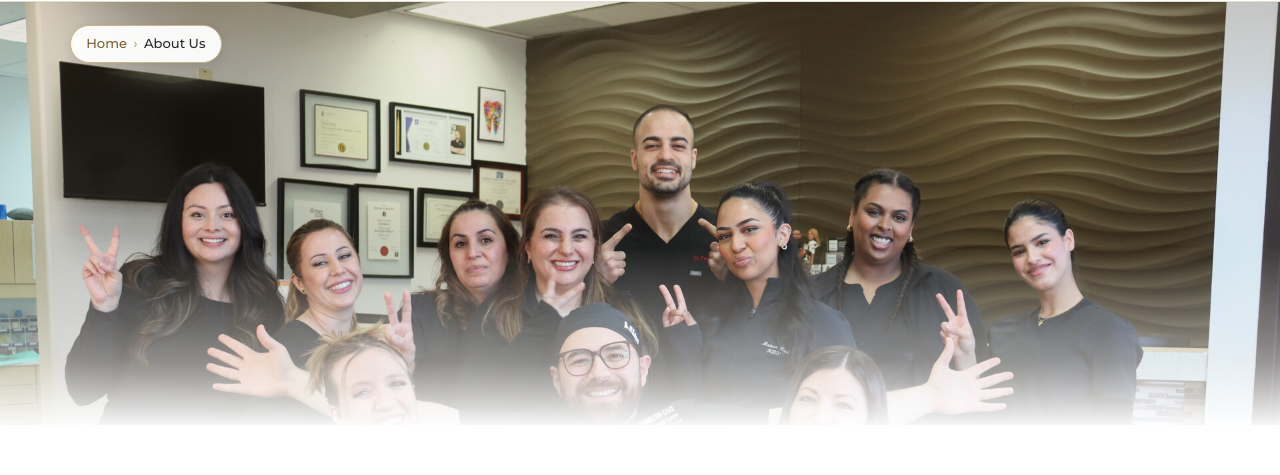
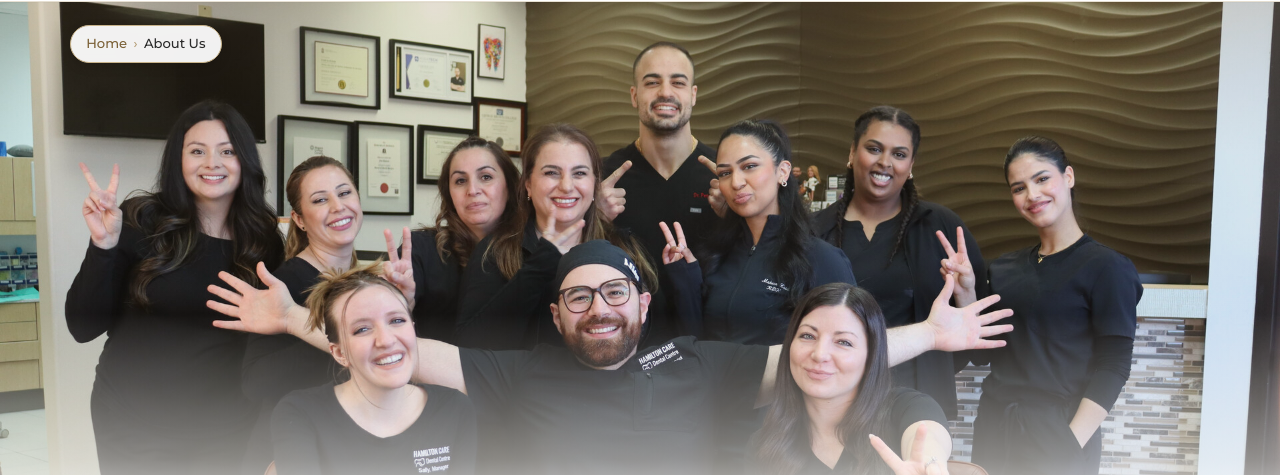
Before and after one commit to AhmadHamadi/HCDC, a website: page about-us/index.html in a window 1280 px wide. Shown: the part 136-611 px from the top of the page. Drawn offline with Linux system fonts and the light colour scheme.

Commit message:
Rebalance About Us / Our Story hero crop: no ceiling gap, keep front row in frame
The previous fix anchored the crop at the very top of the photo
(object-position 50% 6%) to stop the back-row dentist's head being cut
off. That overcorrected: the hero showed a band of ceiling above the
team and sliced the seated front row at the chin, so the bottom looked
cut off.

Make the hero taller (42vw instead of 33vw, capped at 900px) so ~63% of
the photo's height fits, and anchor at 50% 28% — just above the tallest
head (~14% from the top) with no ceiling band, keeping all eleven faces
and the front row's open arms in frame. Past 2200px the 900px cap makes
the hero proportionally shorter again, so a min-width override re-anchors
at 18% to keep heads clear there too.

Verified by simulating the exact object-fit: cover crop at 390, 768,
1280, 1920 and 2560px viewports: every face visible at all five sizes,
phones show the full photo height.

Co-Authored-By: Claude Fable 5 <noreply@anthropic.com>

```diff
--- a/assets/css/styles.css
+++ b/assets/css/styles.css
@@ -1625,11 +1625,12 @@ p { margin: 0 0 1em; }
   position: relative;
   width: 100%;
   /* Height scales with viewport WIDTH so the visible slice of the team photo
-     stays constant on every monitor. A fixed pixel height covers a smaller
-     fraction of the image on wider screens, which is what used to crop the
-     team's heads off on laptops/large monitors. clamp() keeps it sane on
-     phones (floor) and ultrawide displays (ceiling). */
-  height: clamp(340px, 33vw, 820px);
+     stays constant on every monitor. The photo is 3:2 (ratio .667); at 42vw
+     the hero shows ~63% of the photo's height — enough to fit everyone from
+     the tallest head (~14% from the top) down past the front row's hands
+     (~75%) without showing the ceiling. clamp() keeps it sane on phones
+     (floor) and very wide displays (ceiling). */
+  height: clamp(340px, 42vw, 900px);
   overflow: hidden;
   background: var(--cream);
 }
@@ -1639,10 +1640,11 @@ p { margin: 0 0 1em; }
 .page-photo-hero-bg img {
   width: 100%; height: 100%;
   object-fit: cover;
-  /* Everyone's face sits in the TOP ~half of this photo (heads ~7%, lowest
-     chin ~45%); the bottom half is just bodies/chair/floor. Anchor near the
-     top so the back-row heads are never clipped. */
-  object-position: 50% 6%;
+  /* The tallest head (back-row centre) starts ~14% from the top of the photo
+     and the front-row faces end ~55%; above 13% is just ceiling. 28% places
+     the crop window a touch above the tallest head, so no ceiling band shows
+     and the seated front row stays in frame. */
+  object-position: 50% 28%;
   display: block;
 }
 .page-photo-hero::after {
@@ -1721,8 +1723,12 @@ p { margin: 0 0 1em; }
 }
 
 /* Height + crop are handled by clamp()/object-position above and hold across
-   all widths, so no per-breakpoint height or object-position overrides here —
-   only spacing/typography tweaks remain. */
+   all widths. One exception: past ~2200px the 900px height cap makes the hero
+   proportionally shorter, which would slide the crop's top edge down into the
+   back row's heads — re-anchor higher there. */
+@media (min-width: 2200px) {
+  .page-photo-hero-bg img { object-position: 50% 18%; }
+}
 @media (max-width: 768px) {
   .page-intro { padding: 2.5rem 0 2rem; }
 }
```
